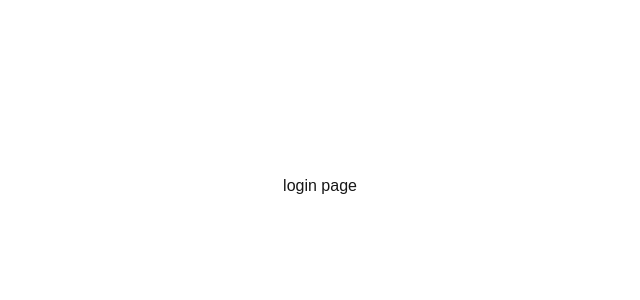
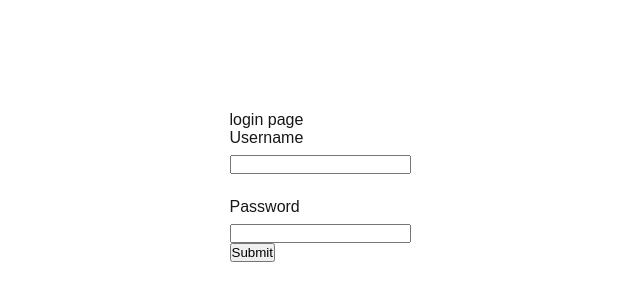
Before and after one commit to PJM178/erp-app, a Next.js app in the folder client/: page /login in a window 1280 px wide. Shown: the part 214-514 px from the top of the page, without its empty margins (320-960 px from the left). Built offline with nearby package versions, Linux system fonts and the light colour scheme.

Commit message:
Bunch of components, login form stuff, zod validation

```diff
--- a/client/package.json
+++ b/client/package.json
@@ -9,11 +9,14 @@
     "lint": "eslint"
   },
   "dependencies": {
+    "@tanstack/react-query": "^5.90.10",
     "next": "16.0.3",
     "react": "19.2.0",
-    "react-dom": "19.2.0"
+    "react-dom": "19.2.0",
+    "zod": "^3.25.76"
   },
   "devDependencies": {
+    "@tanstack/eslint-plugin-query": "^5.91.2",
     "@types/node": "^20",
     "@types/react": "^19",
     "@types/react-dom": "^19",
--- /dev/null
+++ b/client/src/app/(auth)/login/_components/LoginForm.module.css
@@ -0,0 +1,11 @@
+.input--container {
+  display: flex;
+  flex-direction: column;
+  gap: 0.5rem;
+}
+
+.form-inputs--container {
+  display: flex;
+  flex-direction: column;
+  gap: 1.5rem;
+}
--- /dev/null
+++ b/client/src/app/(auth)/login/_components/LoginForm.tsx
@@ -0,0 +1,76 @@
+"use client"
+
+import { InputField } from "@/components/Inputs";
+import styles from "./LoginForm.module.css";
+import { Button } from "@/components/Buttons";
+import { useState } from "react";
+import { LoginUser, loginUserSchema } from "@/schemas/user.schema";
+
+// TODO: use server actions where necessary - usually mutations can be server actions while GET
+// method actions should be client functions using React Query, for example, for easier caching
+// Correction: actually, with separate backend, server actions and server fetching may not be
+// desirable since next.js is hosted too, and it may incur egress fees when making server calls
+// as opposed to just let client handle the logic. Bundles js size and processing is probably
+// also inconsequential.
+const LoginForm = () => {
+  const [form, setForm] = useState({
+    username: "",
+    password: "",
+  });
+  const [errors, setErrors] = useState<Partial<LoginUser>>({
+    username: undefined,
+    password: undefined,
+  });
+
+  const handleSubmit = (e: React.FormEvent<HTMLFormElement>) => {
+    e.preventDefault();
+
+    const validationResult = loginUserSchema.safeParse(form);
+    console.log(validationResult.error);
+    console.log(validationResult.data);
+    if (!validationResult.success) {
+      console.log(validationResult.error.format());
+      const formattedErrors = validationResult.error.format();
+      console.log(formattedErrors);
+      const thing = Object.fromEntries(Object.entries(formattedErrors).filter(([k]) => k !== "_errors").map(([k, v]) => [k, (v as { _errors: string[] })?._errors[0]]));
+
+      console.log(thing);
+      setErrors(thing);
+    }
+  };
+  console.log(errors);
+  return (
+    <form onSubmit={handleSubmit}>
+      <div className={styles["form-inputs--container"]}>
+        <div className={styles["input--container"]}>
+          <label htmlFor="username">Username</label>
+          <InputField
+            value={form.username}
+            onChange={(e) => setForm(prev => ({ ...prev, username: e.target.value }))}
+            inputType="outlined"
+            name="username"
+            id="username"
+          />
+        </div>
+        <div className={styles["input--container"]}>
+          <label htmlFor="password">Password</label>
+          <InputField
+            value={form.password}
+            onChange={(e) => setForm(prev => ({ ...prev, password: e.target.value }))}
+            inputType="outlined"
+            name="password"
+            id="password"
+            type="password"
+          />
+        </div>
+      </div>
+      <Button
+        buttonType="type"
+      >
+        Submit
+      </Button>
+    </form>
+  );
+};
+
+export default LoginForm;
--- a/client/src/app/(auth)/login/page.tsx
+++ b/client/src/app/(auth)/login/page.tsx
@@ -1,7 +1,10 @@
+import LoginForm from "./_components/LoginForm";
+
 const LoginHome = () => {
   return (
     <div>
       login page
+      <LoginForm />
     </div>
   );
 };
--- /dev/null
+++ b/client/src/components/Buttons.tsx
@@ -0,0 +1,21 @@
+"use client"
+
+import { ProgressActivity } from "./Loading";
+
+interface ButtonProps extends React.HTMLAttributes<HTMLButtonElement> {
+  buttonType: string;
+  children: React.ReactNode;
+  isLoading?: boolean;
+}
+
+export const Button = (props: ButtonProps) => {
+  const { isLoading, buttonType, children, ...rest } = props;
+
+  return (
+    <button
+      {...rest}
+    >
+      {isLoading ? <ProgressActivity /> : children}
+    </button>
+  );
+};
--- /dev/null
+++ b/client/src/components/Inputs.tsx
@@ -0,0 +1,13 @@
+interface InputFieldProps extends React.InputHTMLAttributes<HTMLInputElement> {
+  inputType: "outlined" | "something-else";
+}
+
+export const InputField = (props: InputFieldProps) => {
+  const { inputType, ...rest } = props;
+
+  return (
+    <input
+      {...rest}
+    />
+  )
+};
--- /dev/null
+++ b/client/src/components/Loading.module.css
@@ -0,0 +1,42 @@
+.skeleton-text {
+  border-radius: 4px;
+  font-size: 1rem;
+}
+
+.skeleton-text::before {
+  content: " ";
+  display: inline-block;
+}
+
+.skeleton-circular {
+  border-radius: 50%;
+}
+
+.skeleton-rectangular {
+  border-radius: unset;
+}
+
+.skeleton-rounded {
+  border-radius: 4px;
+}
+
+.skeleton-base {
+  width: 100%;
+  height: auto;
+  background-color: var(--skeleton-loading-background);
+  animation: 2000ms ease-in-out 500ms infinite normal none running skeletonPulse
+}
+
+@keyframes skeletonPulse {
+  0% {
+    opacity: 1;
+  }
+
+  50% {
+    opacity: 0.4;
+  }
+
+  100% {
+    opacity: 1;
+  }
+}
--- /dev/null
+++ b/client/src/components/Loading.tsx
@@ -0,0 +1,43 @@
+import styles from "./Loading.module.css";
+
+type CssUnit = "px" | "rem" | "em" | "%" | "vh" | "vw";
+type CssSize = `${number}${CssUnit}` | "auto";
+
+interface GeneralIconProps {
+  className?: string;
+}
+
+interface SkeletonProps {
+  width?: CssSize;
+  height?: CssSize;
+  variant: "text" | "circular" | "rectangular" | "rounded";
+  // Avoid using !important here and use inlineSyles property where more specificity is required
+  className?: string;
+  // If maximum specificity is required use inline styles
+  inlineStyles?: React.CSSProperties;
+}
+
+export const Skeleton = (props: SkeletonProps) => {
+  const { width, height, variant, className, inlineStyles } = props;
+
+  return (
+    <span
+      className={`${className ?? ""} ${styles["skeleton-base"]} ${styles[`skeleton-${variant}`] }`.trim()}
+      style={{ width: width, height: height, ...inlineStyles }}
+    />
+  );
+};
+
+export const ProgressActivity = (props: GeneralIconProps) => {
+  const { className } = props;
+
+  return (
+    <svg
+      xmlns="http://www.w3.org/2000/svg"
+      viewBox="0 -960 960 960"
+      className={`general-icon ${className}`}
+    >
+      <path d="M480-80q-82 0-155-31.5t-127.5-86Q143-252 111.5-325T80-480q0-83 31.5-155.5t86-127Q252-817 325-848.5T480-880q17 0 28.5 11.5T520-840q0 17-11.5 28.5T480-800q-133 0-226.5 93.5T160-480q0 133 93.5 226.5T480-160q133 0 226.5-93.5T800-480q0-17 11.5-28.5T840-520q17 0 28.5 11.5T880-480q0 82-31.5 155t-86 127.5q-54.5 54.5-127 86T480-80Z" />
+    </svg>
+  );
+};
--- /dev/null
+++ b/client/src/schemas/user.schema.ts
@@ -0,0 +1,8 @@
+import { z } from "zod";
+
+export const loginUserSchema = z.object({
+  username: z.string().min(1, { message: "Username is required" }),
+  password: z.string().min(1, { message: "Password is required" }),
+});
+
+export type LoginUser = z.infer<typeof loginUserSchema>;
```
Also changed, not shown: client/src/app/actions/auth.ts (added, +10 -0 lines), client/src/components/Buttons.module.css (added), client/src/components/Inputs.module.css (added), 1 other file (tests, documents, lock files or other folders).
